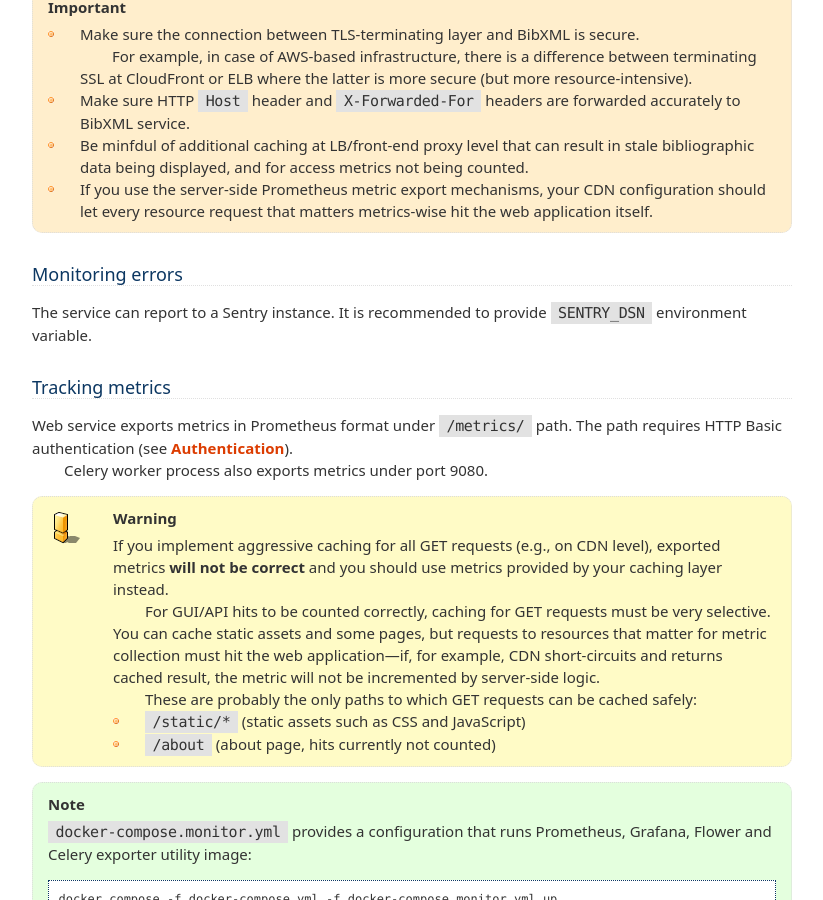
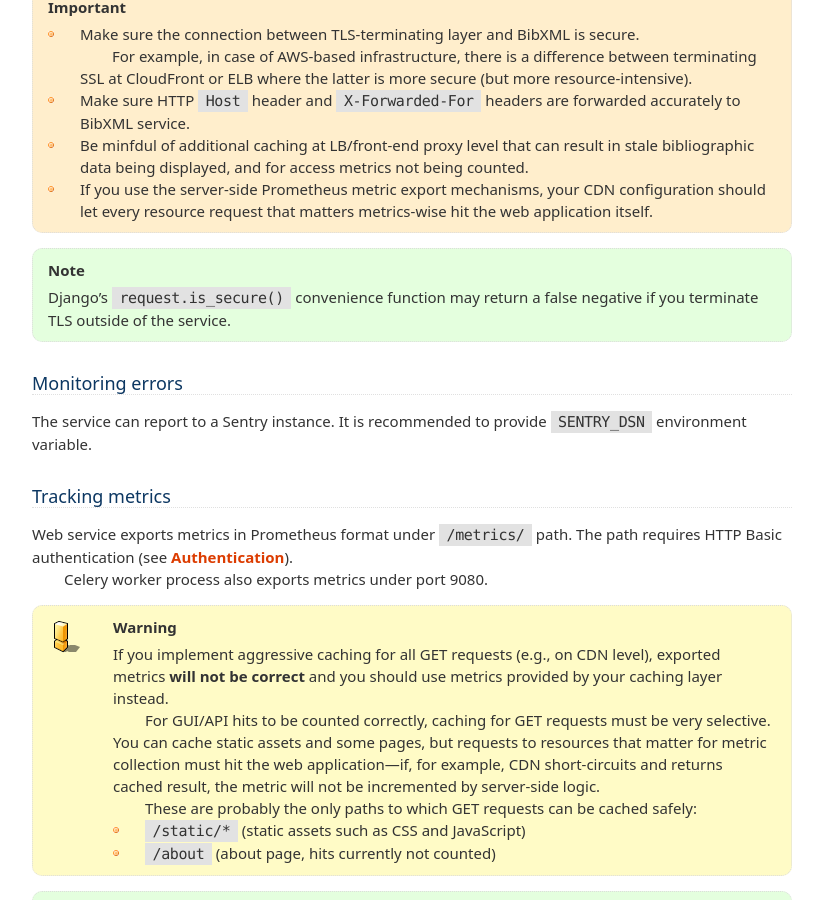
Before and after one commit to ietf-tools/bibxml-service, a Sphinx documentation site: the page built from docs/topics/production-setup.rst, in a window 1280 px wide and 900 px high, scrolled down 815 px. Shown: the whole window, without its empty margins (228-1051 px from the left). Built offline with Sphinx 7.4.7, drawn with Linux system fonts in a browser that asks for light colours; pages that are not in the unit, such as notebooks, are missing from menus.

Commit message:
docs: note `request.is_secure()` may be wrong
if TLS is terminated before the service

```diff
--- a/docs/topics/production-setup.rst
+++ b/docs/topics/production-setup.rst
@@ -59,6 +59,11 @@ AWS CloudFront/ELB, CloudFlare.
      your CDN configuration should let
      every resource request that matters metrics-wise
      hit the web application itself.
+
+.. note::
+
+   Django’s ``request.is_secure()`` convenience function may return
+   a false negative if you terminate TLS outside of the service.
 
 
 Monitoring errors
```
